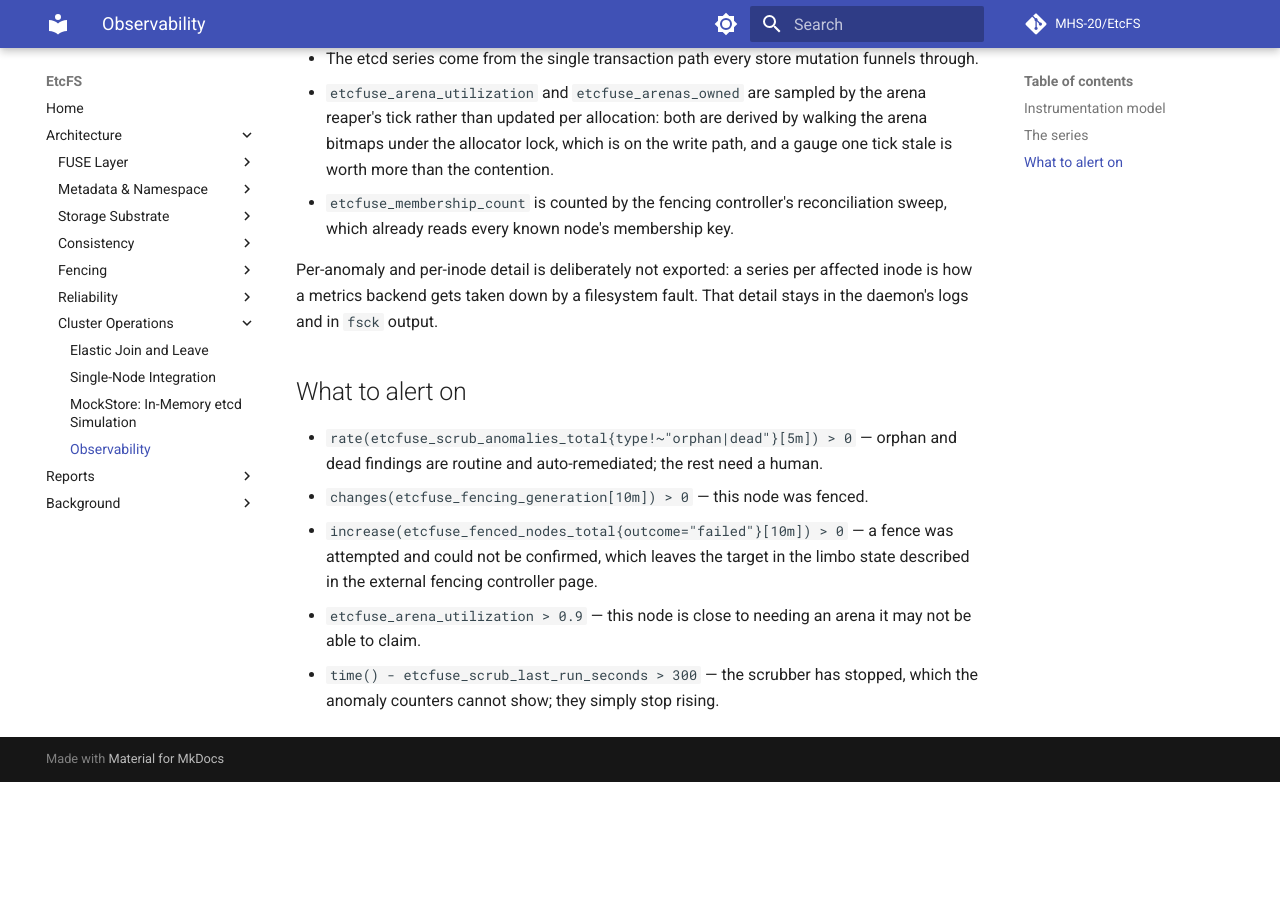
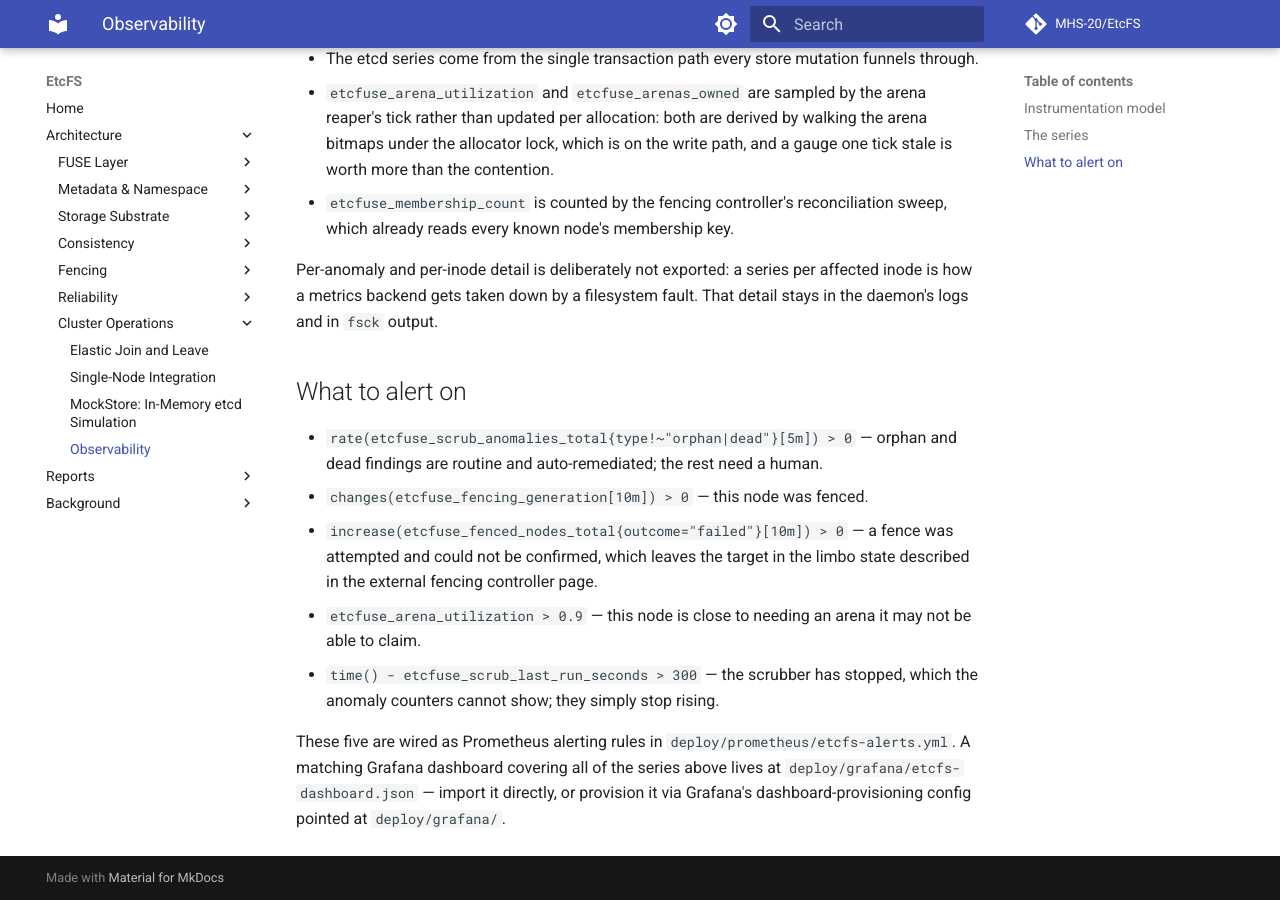
Before and after one commit to MHS-20/EtcFS, an MkDocs documentation site: the page built from docs/architecture/cluster-ops/observability.md, in a window 1280 px wide and 900 px high, scrolled down 1836 px. Built offline with MkDocs 1.6.1 and Material for MkDocs 9.7.7, drawn with Linux system fonts in a browser that asks for light colours; comment, search, counter and statistics services are not loaded; before the commit the page ends 2618 px from its top, so only the background shows below that.

Commit message:
feat(observability): added a Grafana dashboard and Prometheus alert rules for the exported metrics

```diff
--- a/docs/architecture/cluster-ops/observability.md
+++ b/docs/architecture/cluster-ops/observability.md
@@ -75,3 +75,9 @@ That detail stays in the daemon's logs and in `fsck` output.
   may not be able to claim.
 - `time() - etcfuse_scrub_last_run_seconds > 300` — the scrubber has stopped,
   which the anomaly counters cannot show; they simply stop rising.
+
+These five are wired as Prometheus alerting rules in
+`deploy/prometheus/etcfs-alerts.yml`. A matching Grafana dashboard covering all
+of the series above lives at `deploy/grafana/etcfs-dashboard.json` — import it
+directly, or provision it via Grafana's dashboard-provisioning config pointed
+at `deploy/grafana/`.
```
Also changed, not shown: 3 other files.
